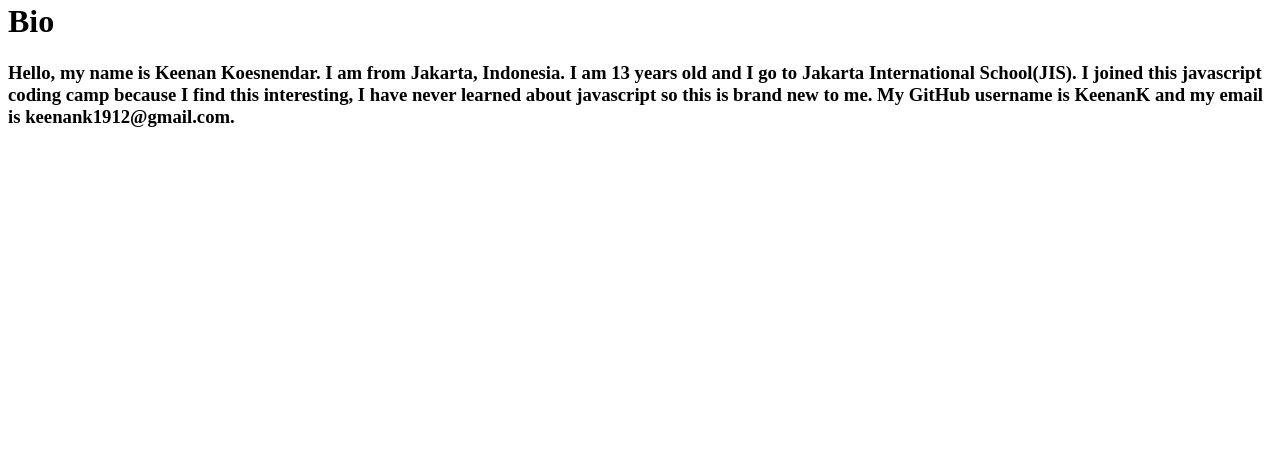
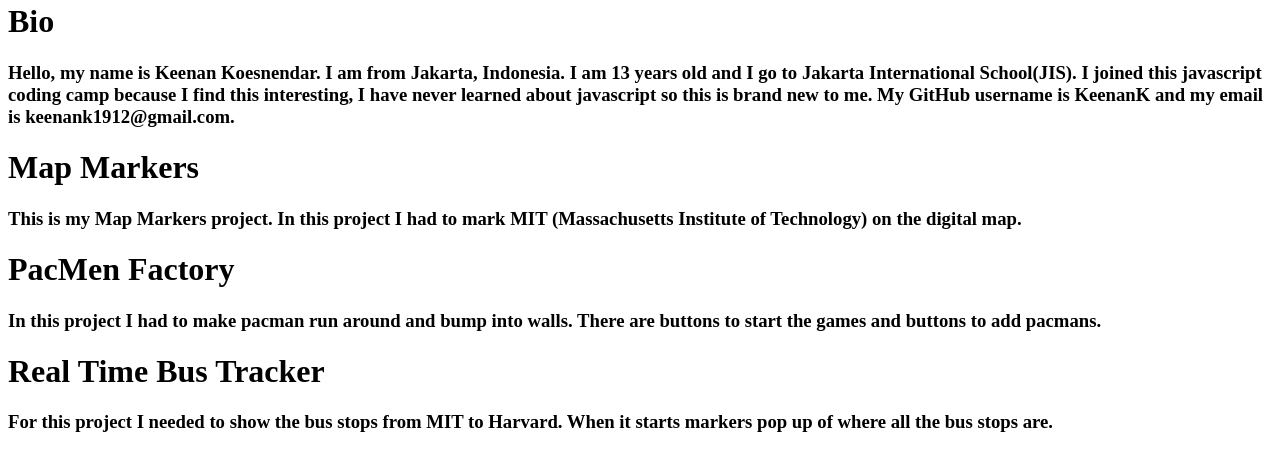
Before and after one commit to KeenanK/keenank_portfolio, a plain HTML site: page index.html in a window 1280 px wide. Shown: the part 624-1076 px from the top of the page. Before the commit the page ends 800 px from the top, so only its background shows below. Drawn offline with Linux system fonts and the light colour scheme.

Commit message:
Update index.html

```diff
--- a/index.html
+++ b/index.html
@@ -10,5 +10,11 @@
 <iframe width="928" height="522" src="https://www.youtube.com/embed/BH6TgQJ1oB8" title="YouTube video player" frameborder="0" allow="accelerometer; autoplay; clipboard-write; encrypted-media; gyroscope; picture-in-picture" allowfullscreen></iframe>
 	<h1> Bio </h1>
 	<h3> Hello, my name is Keenan Koesnendar. I am from Jakarta, Indonesia. I am 13 years old and I go to Jakarta International School(JIS). I joined this javascript coding camp because I find this interesting, I have never learned about javascript so this is brand new to me. My GitHub username is KeenanK and my email is keenank1912@gmail.com. </h3>
+	<h1> Map Markers <h1>
+		<h3> This is my Map Markers project. In this project I had to mark MIT (Massachusetts Institute of Technology) on the digital map. </h3>
+		<h1> PacMen Factory </h1>
+		<h3> In this project I had to make pacman run around and bump into walls. There are buttons to start the games and buttons to add pacmans. </h3>
+		<h1> Real Time Bus Tracker </h3>
+		<h3> For this project I needed to show the bus stops from MIT to Harvard. When it starts markers pop up of where all the bus stops are. </h3>
 </body>
 </html>
```
